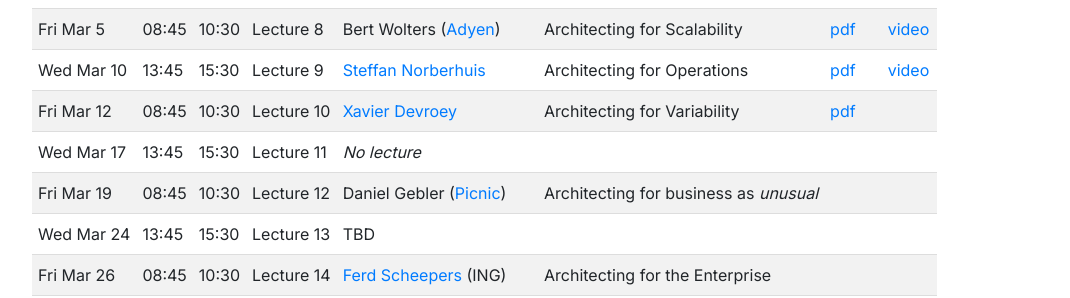
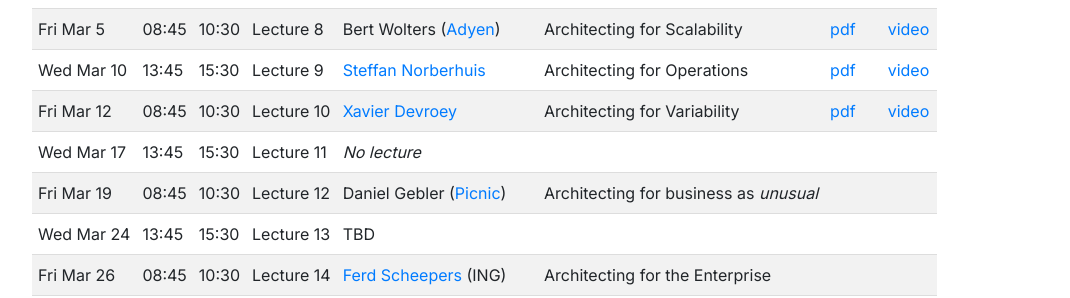
Before and after one commit to SERG-Delft/delftswa, a Jekyll site: the page built from 2021/index.md, in a window 1280 px wide and 900 px high, scrolled down 1373 px. Shown: the part 159-457 px from the top of the window, without its empty margins (86-1156 px from the left). Built offline with Jekyll 4.4.1, drawn with Linux system fonts in a browser that asks for light colours.

Commit message:
Add video variability lecture

```diff
--- a/2021/index.md
+++ b/2021/index.md
@@ -63,7 +63,7 @@ Fri Feb 26 | 08:45 | 10:30 | Lecture 6 | [Burcu Kulahcioglu Ozkan][burcu]     |
 Wed Mar 3  | 13:45 | 15:30 | Lecture 7 | [Diomidis Spinellis][diomidis] | 50 years of Unix Architecture | [pdf](slides/unix-arch-evolution-v5.pdf) | [video](https://collegerama.tudelft.nl/Mediasite/Channel/eemcs-msc-cs/watch/60d3d5e186504d0ebb8978927ab461131d)
 Fri Mar 5  | 08:45 | 10:30 | Lecture 8 | Bert Wolters ([Adyen])     | Architecting for Scalability | [pdf](slides/architecting-for-scalability.pdf) | [video](https://collegerama.tudelft.nl/Mediasite/Channel/eemcs-msc-cs/watch/0264caaf373f40cab74424d6d7ece9081d)
 Wed Mar 10 | 13:45 | 15:30 | Lecture 9 | [Steffan Norberhuis][norberhuis]      | Architecting for Operations | [pdf](slides/architecting-for-operations.pdf) | [video]()
-Fri Mar 12 | 08:45 | 10:30 | Lecture 10 | [Xavier Devroey][xavier] | Architecting for Variability | [pdf](slides/tudelft-architecture-spl2021.pdf)
+Fri Mar 12 | 08:45 | 10:30 | Lecture 10 | [Xavier Devroey][xavier] | Architecting for Variability | [pdf](slides/tudelft-architecture-spl2021.pdf) | [video](https://collegerama.tudelft.nl/Mediasite/Showcase/msc-computerscience/Presentation/648bf0fe0e89447b95acf171df0710a51d)
 Wed Mar 17 | 13:45 | 15:30 | Lecture 11 | _No lecture_
 Fri Mar 19 | 08:45 | 10:30 | Lecture 12 | Daniel Gebler ([Picnic])  | Architecting for business as _unusual_
 Wed Mar 24 | 13:45 | 15:30 | Lecture 13 | TBD
```
